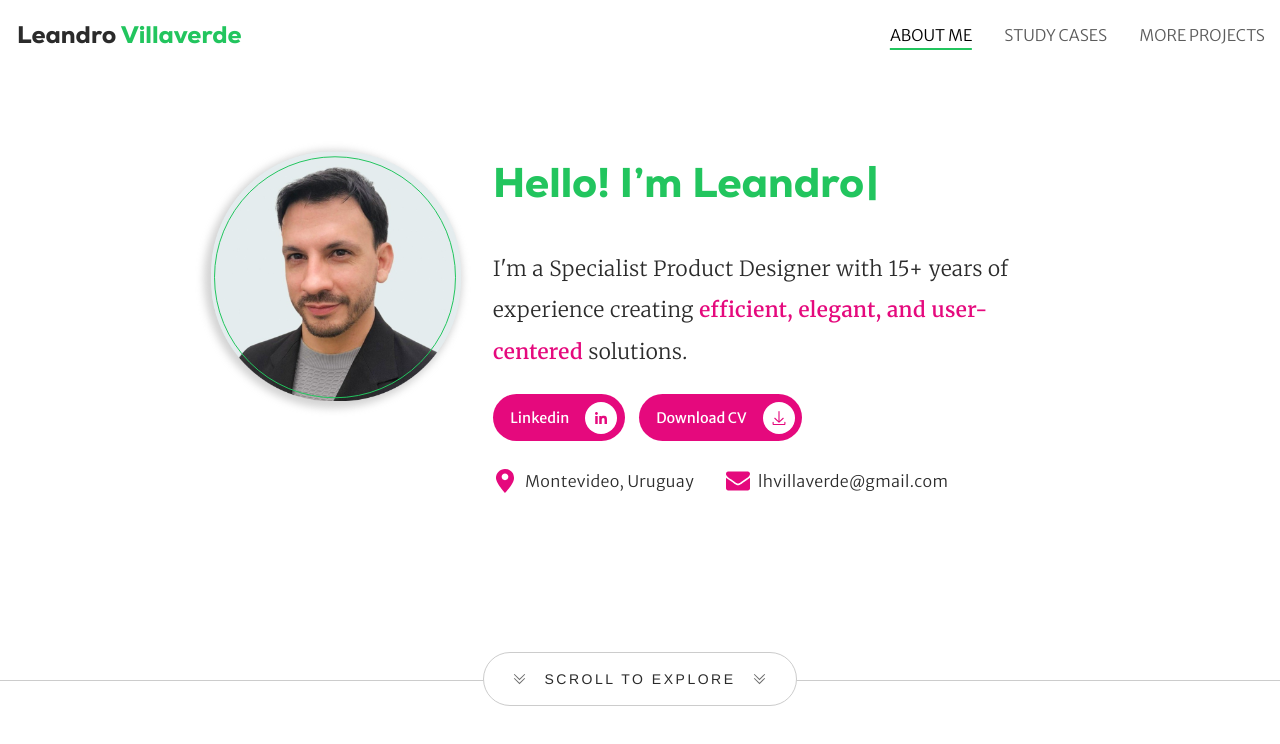
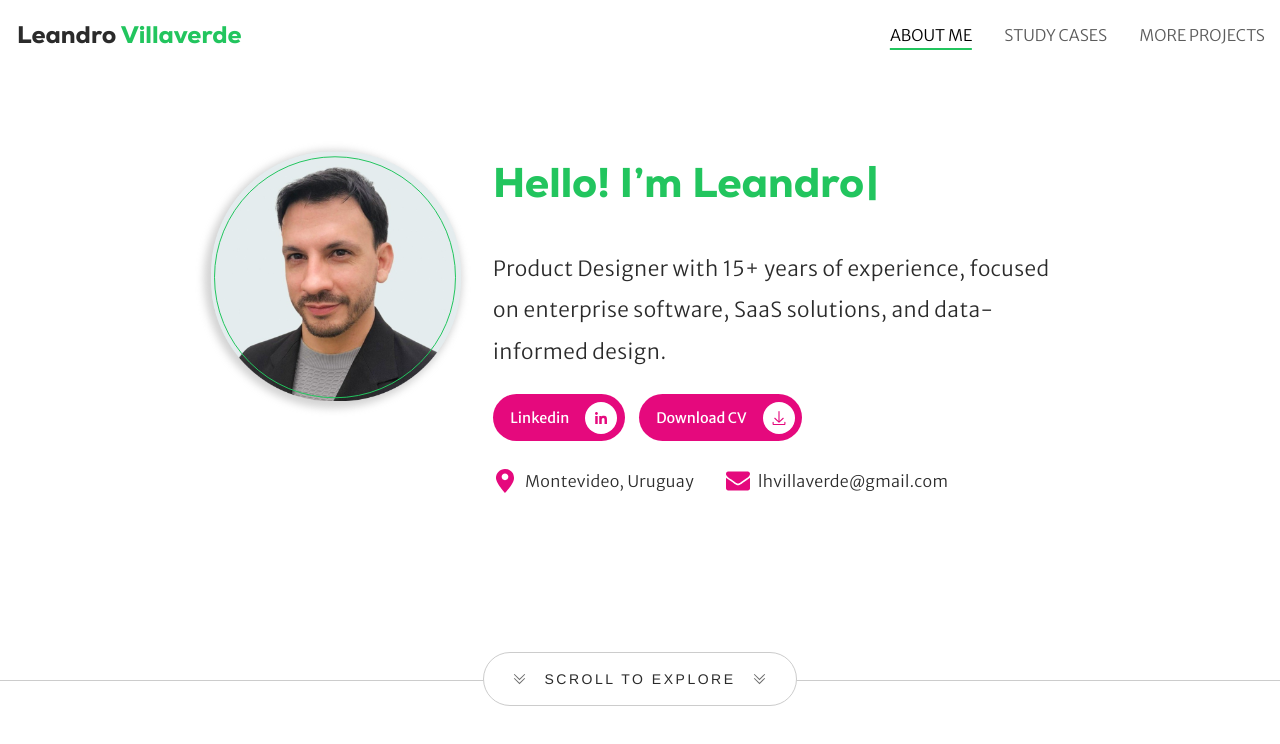
Before and after one commit to lvillaverde/lv-portfolio, a React (Create React App) app: page /#/ in a window 1280 px wide. Shown: the top 744 px of the page. Built offline with nearby package versions, Linux system fonts and the light colour scheme.

Commit message:
Hero Headline Updated

```diff
--- a/src/components/Hero.js
+++ b/src/components/Hero.js
@@ -141,7 +141,7 @@ function Hero(props, heroRef) {
           <h2 className="title static">Hello!<br /> I’m Leandro</h2>
           <h2 className="title typewriter"><TypewriterHeader text="Hello! I’m Leandro" /></h2>
           <div className="information">
-            <p className="paragraph">I'm a Specialist Product Designer with 15+ years of experience creating <span>efficient, elegant, and user-centered</span> solutions.</p>
+            <p className="paragraph">Product Designer with 15+ years of experience, focused on enterprise software, SaaS solutions, and data-informed design.</p>
             <div className="contact">
               <div className="buttons-row">
                 <a href="https://www.linkedin.com/in/lvillaverde/" target="_blank" rel="noreferrer">
--- a/src/components/css/Hero.css
+++ b/src/components/css/Hero.css
@@ -38,7 +38,7 @@
     font-weight: 100;
     line-height: 2em;
     color: var(--gray-2);
-    font-family: 'Merriweather';
+    font-family: 'Merriweather Sans';
     letter-spacing: 0.02em;
 }
 
```
